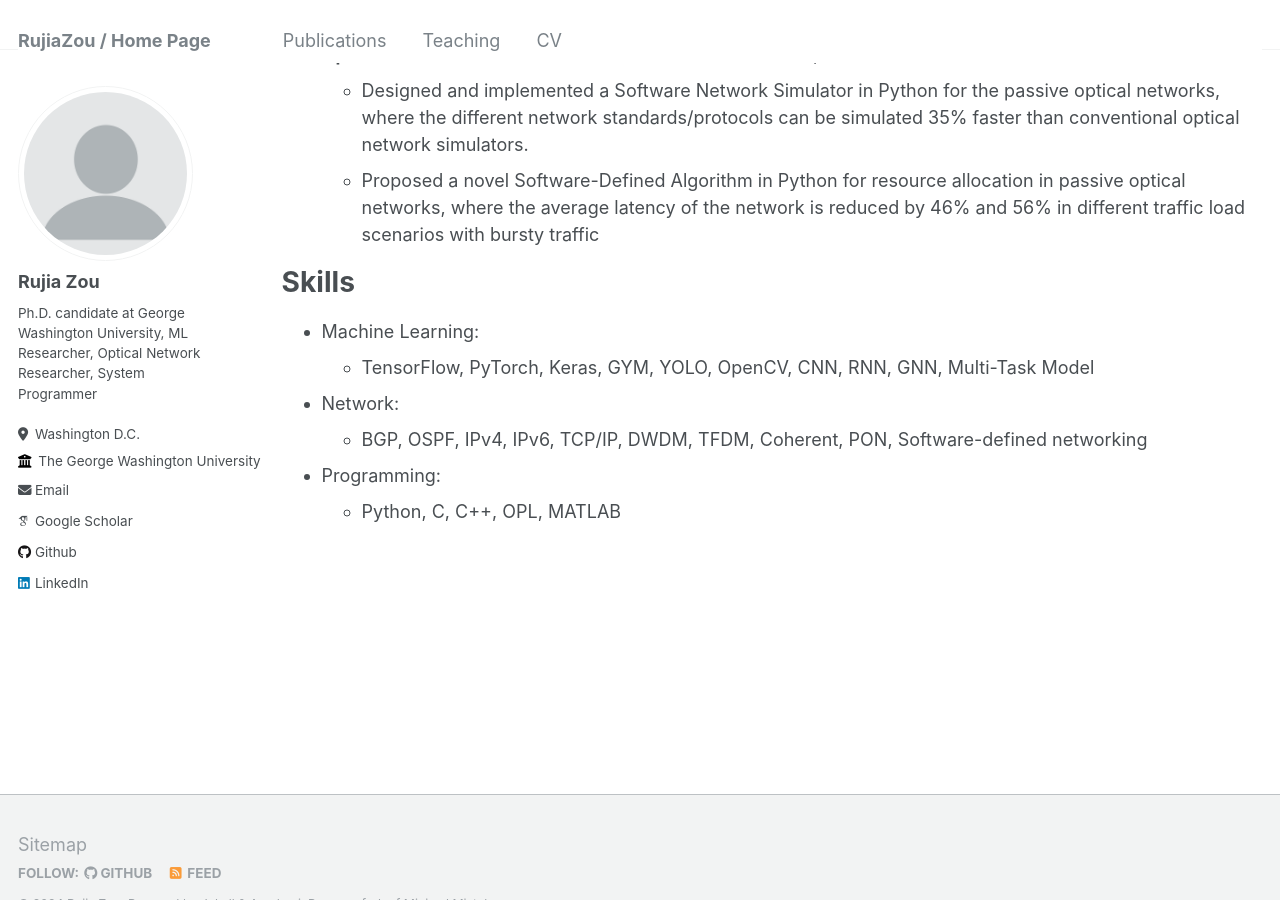
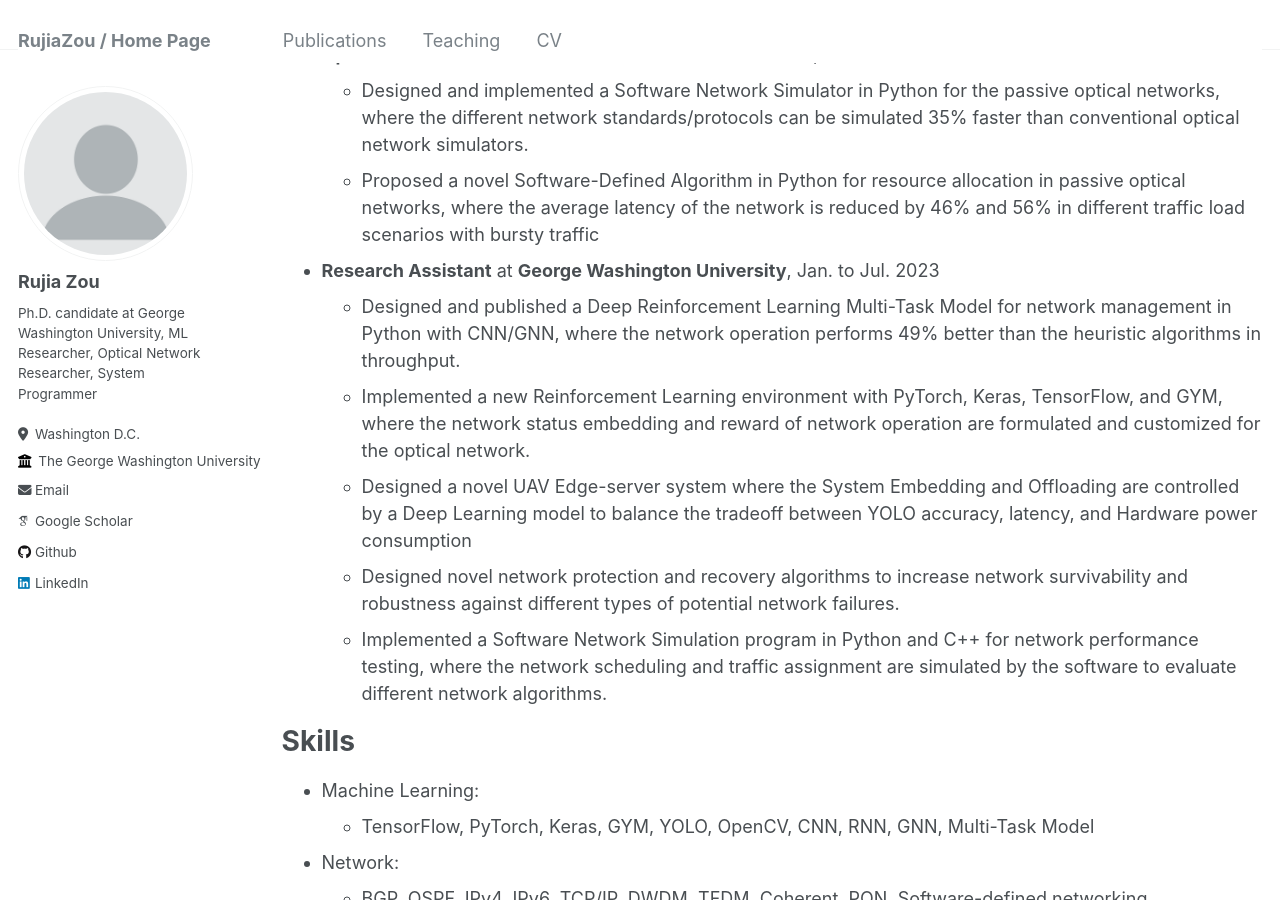
Before and after one commit to RujiaZou/RujiaZou.github.io, a Jekyll site: the page built from _pages/cv.md, in a window 1280 px wide and 900 px high, scrolled down 308 px. Built offline with Jekyll 4.4.1, drawn with Linux system fonts in a browser that asks for light colours; some web fonts are replaced.

Commit message:
Update cv.md

```diff
--- a/_pages/cv.md
+++ b/_pages/cv.md
@@ -18,10 +18,19 @@ Education
 Work experience
 ======
 * **Optical Research Intern** at **Cable Television Laboratories**, Jan. to Jul. 2023
-  * Designed and implemented a Software Network Simulator in Python for the passive optical networks, where the
-different network standards/protocols can be simulated 35% faster than conventional optical network simulators.
-  * Proposed a novel Software-Defined Algorithm in Python for resource allocation in passive optical networks, where
-the average latency of the network is reduced by 46% and 56% in different traffic load scenarios with bursty traffic
+  * Designed and implemented a Software Network Simulator in Python for the passive optical networks, where the different network standards/protocols can be simulated 35% faster than conventional optical network simulators.
+  * Proposed a novel Software-Defined Algorithm in Python for resource allocation in passive optical networks, where the average latency of the network is reduced by 46% and 56% in different traffic load scenarios with bursty traffic
+
+* **Research Assistant** at **George Washington University**, Jan. to Jul. 2023
+  * Designed and published a Deep Reinforcement Learning Multi-Task Model for network management in Python with CNN/GNN, where the network operation performs 49% better than the heuristic algorithms in throughput.
+  * Implemented a new Reinforcement Learning environment with PyTorch, Keras, TensorFlow, and GYM, where the network status embedding and reward of network operation are formulated and customized for the optical network.
+  *  Designed a novel UAV Edge-server system where the System Embedding and Offloading are controlled by a Deep Learning model to balance the tradeoff between YOLO accuracy, latency, and Hardware power consumption
+  *  Designed novel network protection and recovery algorithms to increase network survivability and robustness against different types of potential network failures.
+  *  Implemented a Software Network Simulation program in Python and C++ for network performance testing, where
+the network scheduling and traffic assignment are simulated by the software to evaluate different network algorithms.
+
+
+
 
 Skills
 ======
```
